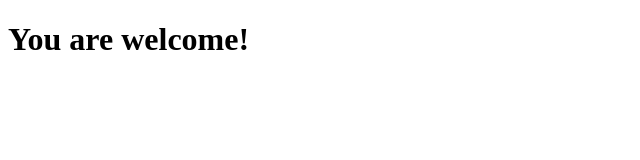
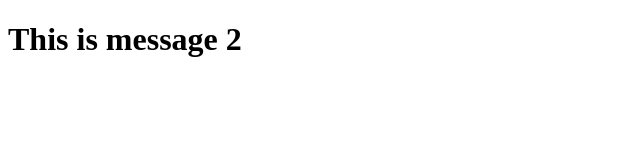
Before and after one commit to pavanuthsara/react-tutorial, a React (Vite) app in the folder reactproject1/: page / in a window 1280 px wide. Shown: the top 160 px of the page, without its empty margins (0-640 px from the left). Built offline with nearby package versions, Linux system fonts and the light colour scheme.

Commit message:
tutorial 17 : conditional rendering using element variables

```diff
--- a/reactproject1/src/components/ConditionalComponent.jsx
+++ b/reactproject1/src/components/ConditionalComponent.jsx
@@ -2,10 +2,13 @@
 import Code from "./Code";
 
 export default function ConditionalComponent() {
-  const display = true;
+  let message;
+  const display = false;
+
   if (display) {
-    return <Welcome />;
+    message = <h1>This is message 1</h1>;
   } else {
-    return <Code />;
+    message = <h1>This is message 2</h1>;
   }
+  return message;
 }
```
